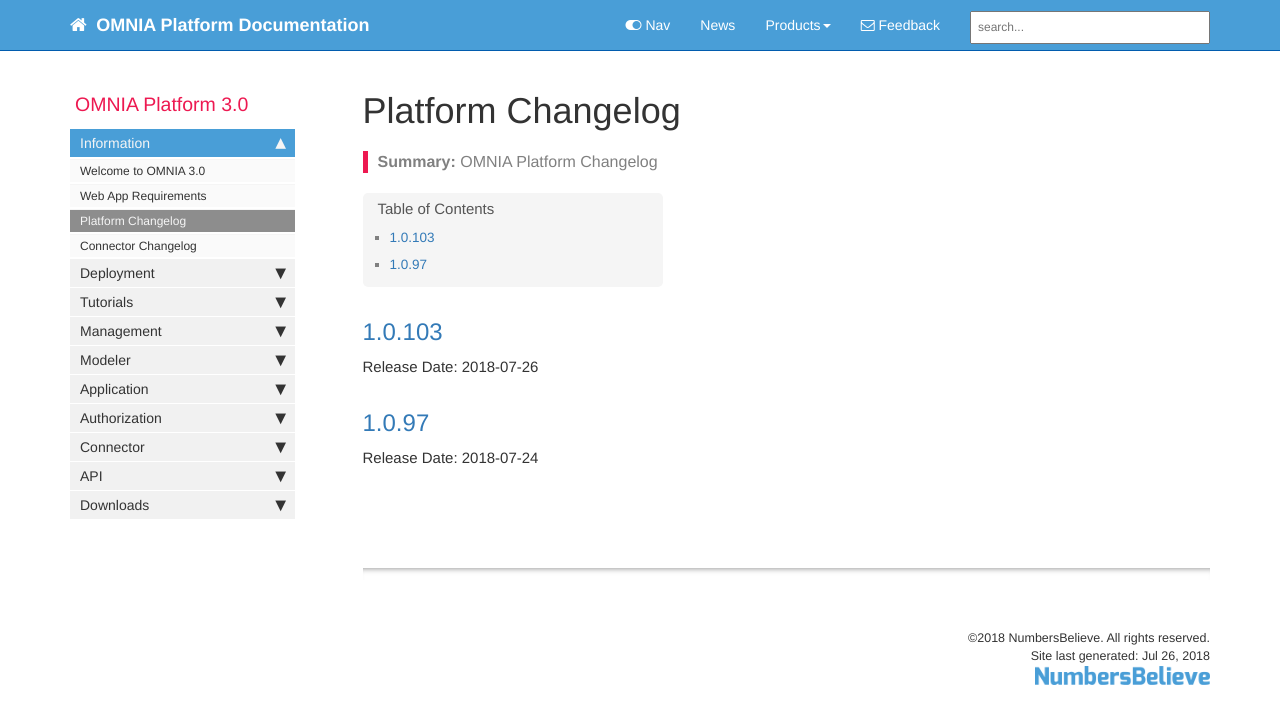
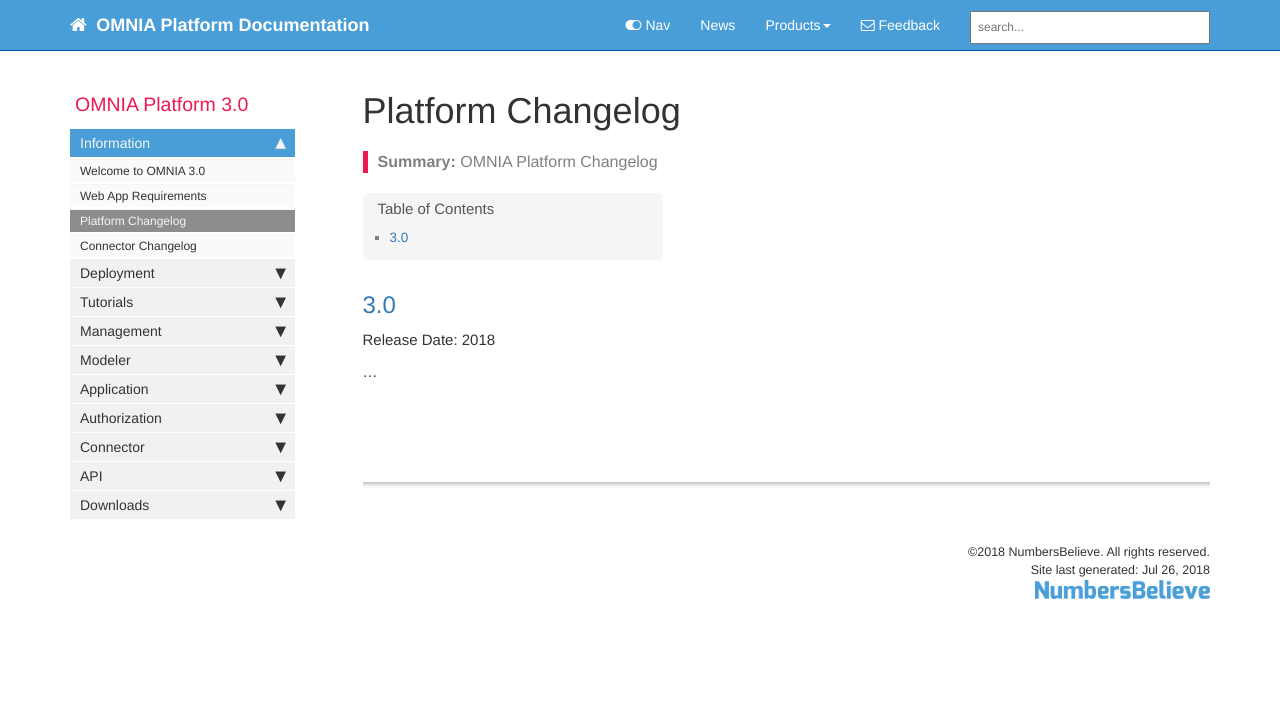
Before and after one commit to daniel8lopes/omnia3, a Jekyll site: the page built from docs/pages/omnia3/Introduction/omnia3_platformchangelog.md, in a window 1280 px wide. Shown: the top 724 px of the page. Built offline with Jekyll 4.4.1, drawn with Linux system fonts in a browser that asks for light colours; nearby versions of some CDN libraries; comment, search, counter and statistics services are not loaded.

Commit message:
Update omnia3_platformchangelog.md

```diff
--- a/docs/pages/omnia3/Introduction/omnia3_platformchangelog.md
+++ b/docs/pages/omnia3/Introduction/omnia3_platformchangelog.md
@@ -7,8 +7,7 @@ permalink: omnia3_platformchangelog.html
 folder: omnia3
 ---
 
-## [1.0.103](#10103)
-Release Date: 2018-07-26
+## [3.0](#30)
+Release Date: 2018
 
-## [1.0.97](#1097)
-Release Date: 2018-07-24
+...
```
